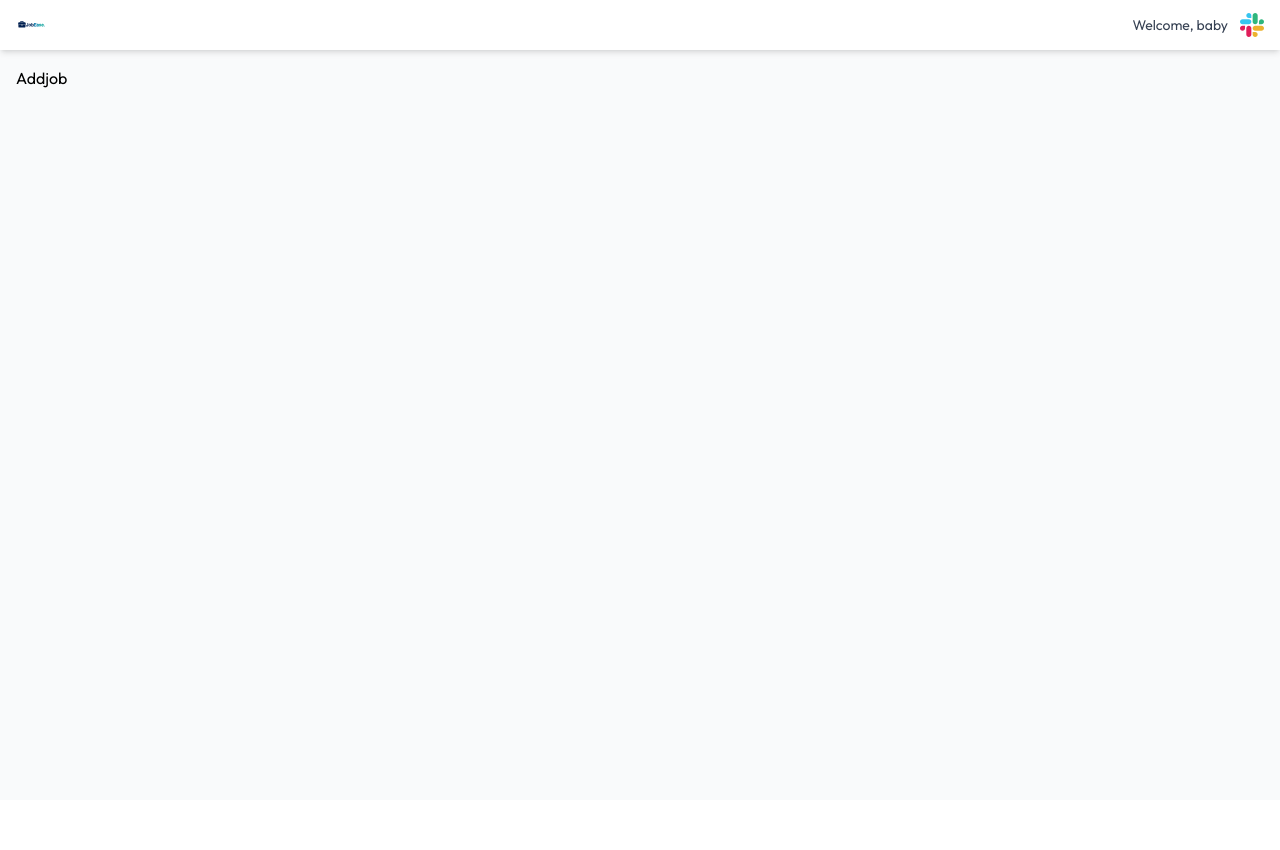
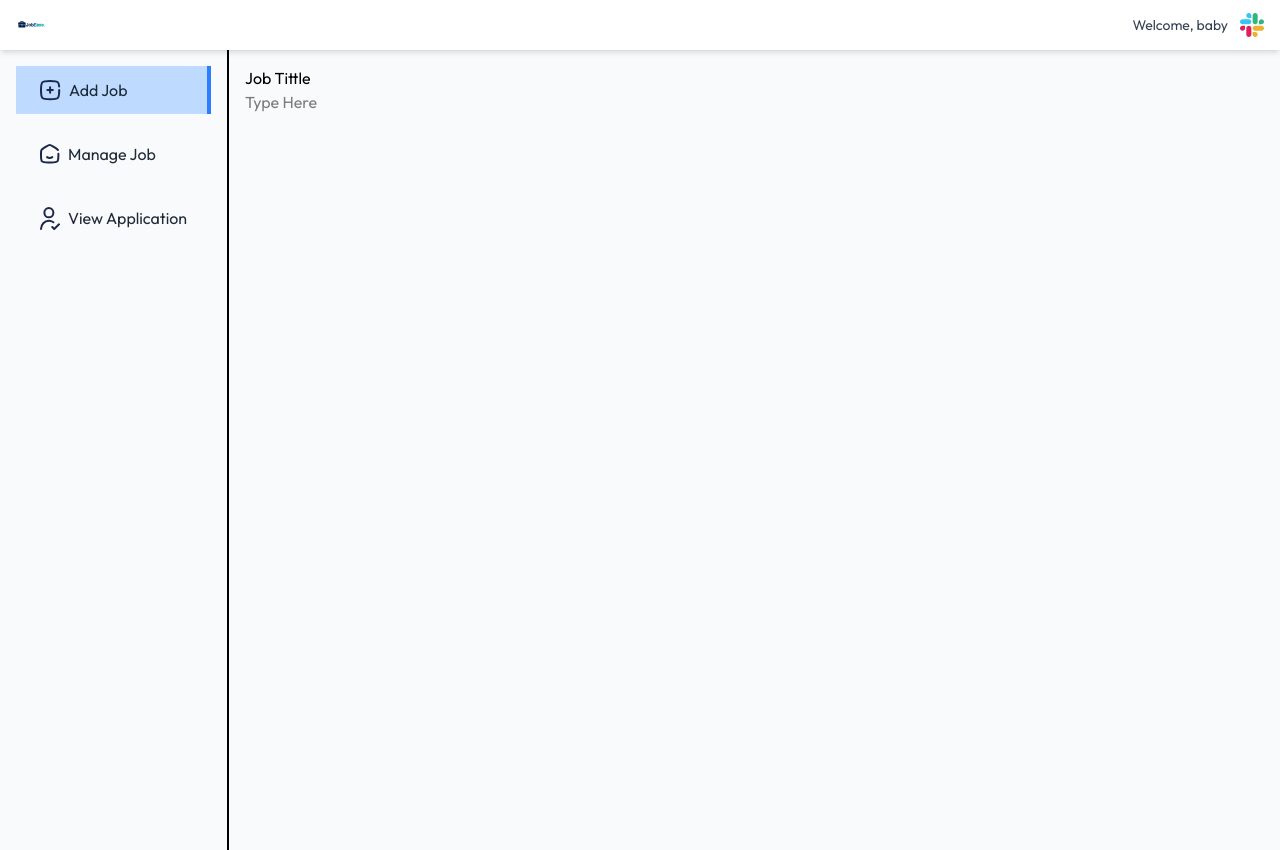
Before and after one commit to nitesh8652/JobEase, a React (Vite) app in the folder client/: page /dashboard/add-job in a window 1280 px wide. Before the commit the page ends 800 px from the top, so only its background shows below. Built offline with nearby package versions, Linux system fonts and the light colour scheme.

Commit message:
recuter resume accepter

```diff
--- a/client/src/App.jsx
+++ b/client/src/App.jsx
@@ -11,6 +11,7 @@ import Dashboard from './Pages/Dashboard'
 import Addjob from './Pages/Addjob'
 import Managejobs from './Pages/Managejobs'
 import ViewApplication from './Pages/ViewApplication'
+import 'quill/dist/quill.snow.css'
 
 const AppContent = () => {
   const { showRecruiterLogin } = useContext(AppContext)
--- a/client/src/Pages/Addjob.jsx
+++ b/client/src/Pages/Addjob.jsx
@@ -1,9 +1,21 @@
-import React from 'react'
+import React, { useState } from 'react'
 
 const Addjob = () => {
-  return (
-    <div>Addjob</div>
-  )
+
+    const [title, settittle] = useState('')
+    const [location, setlocation] = useState('bangalore')
+    const [category, setcategory] = useState('programming')
+    const [level, setlevel] = useState('begnier')
+    const [salary, setsalary] = useState(0)
+
+    return (
+        <form>
+            <div>
+                <p> Job Tittle </p>
+                <input type="text" placeholder='Type Here' onChange={e => settittle(e.target.value)} value={title} required/>
+            </div>
+        </form>
+    )
 }
 
 export default Addjob
--- a/client/src/Pages/Dashboard.jsx
+++ b/client/src/Pages/Dashboard.jsx
@@ -1,34 +1,78 @@
 import React from 'react'
-import { Outlet } from 'react-router-dom'
+import { NavLink, Outlet, useNavigate } from 'react-router-dom'
 import { assets } from '../assets/assets'
-import { useNavigate } from 'react-router-dom'
 
 const Dashboard = () => {
-
     const navigate = useNavigate();
 
     return (
         <div className='min-h-screen bg-gray-50'>
             {/* Navbar */}
             <div className='bg-white shadow-md h-[50px] flex items-center justify-between px-4'>
-                <img onClick={() => navigate('/')} src={assets.logo} className='h-8 w-8 cursor-pointer' />
+                <img
+                    onClick={() => navigate('/')}
+                    src={assets.logo}
+                    className='h-8 w-8 cursor-pointer'
+                />
                 <div className='flex items-center gap-3'>
                     <p className='text-gray-700 text-sm max-sm:hidden'>Welcome, baby</p>
                     <div className='flex items-center gap-2 relative group'>
                         <img src={assets.company_icon} className='w-6 h-6' />
-                        <div className='absolute hidden group-hover:block top-0 right-0 z-10 text-black rounded pt-12 '>
-                            <ul className='list-none m-0 p-2 bg-white rounded-md  text-sm shadow-xl'>
-                                <li className=' py-1 px-2 pr-10 cursor-pointer text-red-600 hover:text-red-800 text-sm'>Logout</li>
+                        <div className='absolute hidden group-hover:block top-0 right-0 z-10 text-black rounded pt-12'>
+                            <ul className='list-none m-0 p-2 bg-white rounded-md text-sm shadow-xl'>
+                                <li className='py-1 px-2 pr-10 cursor-pointer text-red-600 hover:text-red-800 text-sm'>
+                                    Logout
+                                </li>
                             </ul>
                         </div>
-
                     </div>
                 </div>
             </div>
 
-            {/* Page Content */}
-            <div className='p-4'>
-                <Outlet />
+            {/* Sidebar + Content */}
+            <div className='flex items-start'>
+                {/* Sidebar */}
+                <div className='inline-block min-h-screen border-r-2'>
+                    <ul className='flex flex-col items-start text-gray-800 gap-4 p-4'>
+                        <NavLink
+                            className={({ isActive }) =>
+                                `flex items-center p-3 sm:px-6 gap-2 w-full hover:bg-gray-100
+                                 ${isActive ? 'bg-blue-200 border-r-4 border-blue-500' : ''}`
+                            }
+                            to='/dashboard/add-job'
+                        >
+                            <img className='min-w-4' src={assets.add_icon} />
+                            <p className='max-sm:hidden'>Add Job</p>
+                        </NavLink>
+
+                        <NavLink
+                            className={({ isActive }) =>
+                                `flex items-center p-3 sm:px-6 gap-2 w-full hover:bg-gray-100
+                                 ${isActive ? 'bg-blue-200 border-r-4 border-blue-500' : ''}`
+                            }
+                            to='/dashboard/manage-job'
+                        >
+                            <img className='min-w-4' src={assets.home_icon} />
+                            <p className='max-sm:hidden'>Manage Job</p>
+                        </NavLink>
+
+                        <NavLink
+                            className={({ isActive }) =>
+                                `flex items-center p-3 sm:px-6 gap-2 w-full hover:bg-gray-100
+                                 ${isActive ? 'bg-blue-200 border-r-4 border-blue-500' : ''}`
+                            }
+                            to='/dashboard/view-application'
+                        >
+                            <img className='min-w-4' src={assets.person_tick_icon} />
+                            <p className='max-sm:hidden'>View Application</p>
+                        </NavLink>
+                    </ul>
+                </div>
+
+                {/* Main Content Area */}
+                <div className='flex-1 p-4'>
+                    <Outlet />
+                </div>
             </div>
         </div>
     )
```
